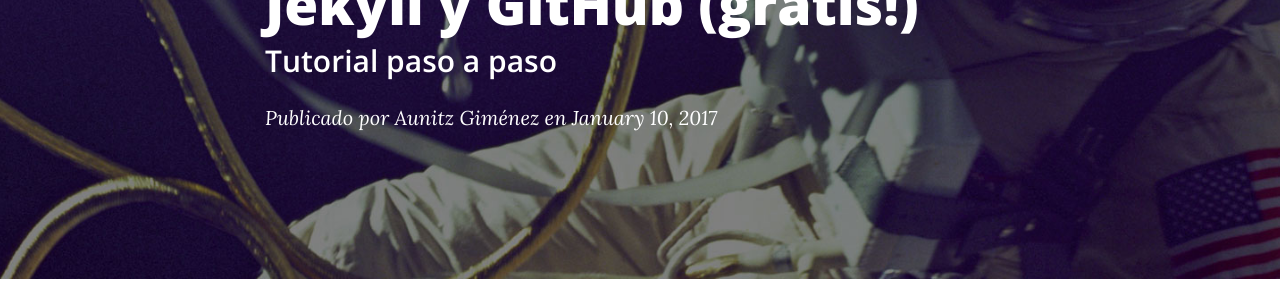
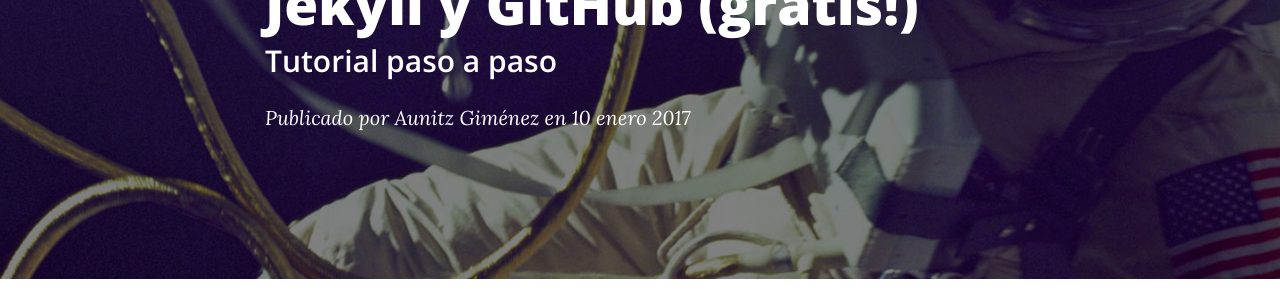
Before and after one commit to aunitz/beta, a Jekyll site: the page built from _posts/2017-01-10-como-cree-este-blog-con-jekyll-y-github-gratis.markdown, in a window 1280 px wide and 900 px high. Shown: the part 357-657 px from the top of the window. Built offline with Jekyll 4.4.1, drawn with Linux system fonts in a browser that asks for light colours; nearby versions of some CDN libraries.

```diff
--- a/_layouts/post.html
+++ b/_layouts/post.html
@@ -12,7 +12,23 @@ layout: default
                     {% if page.subtitle %}
                     <h2 class="subheading">{{ page.subtitle }}</h2>
                     {% endif %}
-                    <span class="meta">Publicado por {% if page.author %}{{ page.author }}{% else %}{{ site.title }}{% endif %} en {{ page.date | date: "%B %-d, %Y" }}</span>
+                    <span class="meta">Publicado por {% if page.author %}{{ page.author }}{% else %}{{ site.title }}{% endif %} en   {% assign m = page.date | date: "%-m" %}
+  {{ page.date | date: "%-d" }}
+  {% case m %}
+    {% when '1' %}enero
+    {% when '2' %}febrero
+    {% when '3' %}marzo
+    {% when '4' %}abril
+    {% when '5' %}mayo
+    {% when '6' %}junio
+    {% when '7' %}julio
+    {% when '8' %}agosto
+    {% when '9' %}septiembre
+    {% when '10' %}octubre
+    {% when '11' %}noviembre
+    {% when '12' %}diciembre
+  {% endcase %}
+  {{ page.date | date: "%Y" }}</span>
                 </div>
             </div>
         </div>
--- /dev/null
+++ b/robots.txt
@@ -0,0 +1,2 @@
+User-agent: *
+Disallow: /
```
